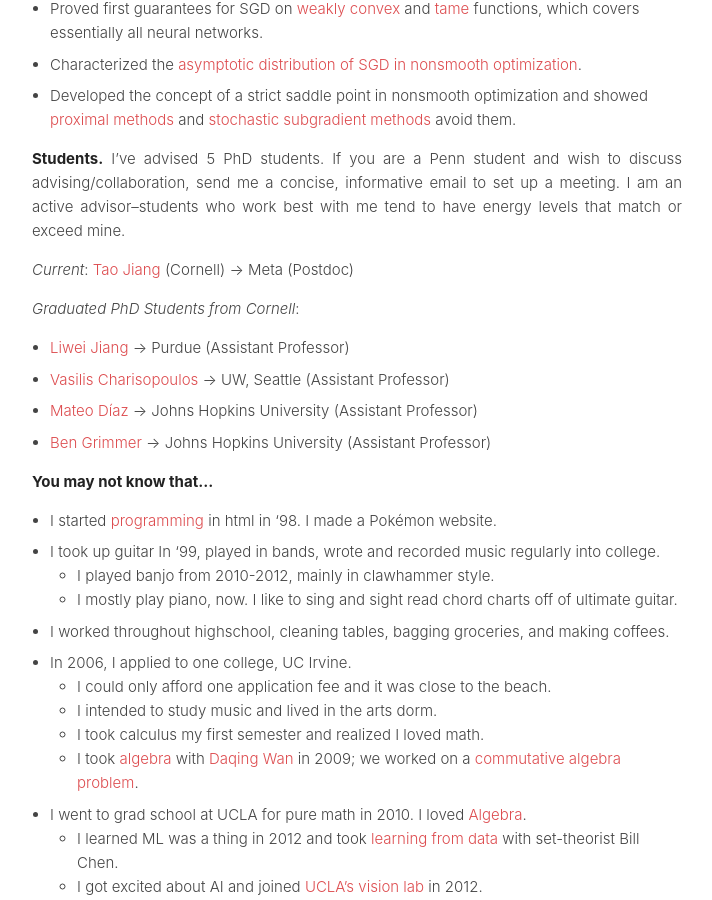
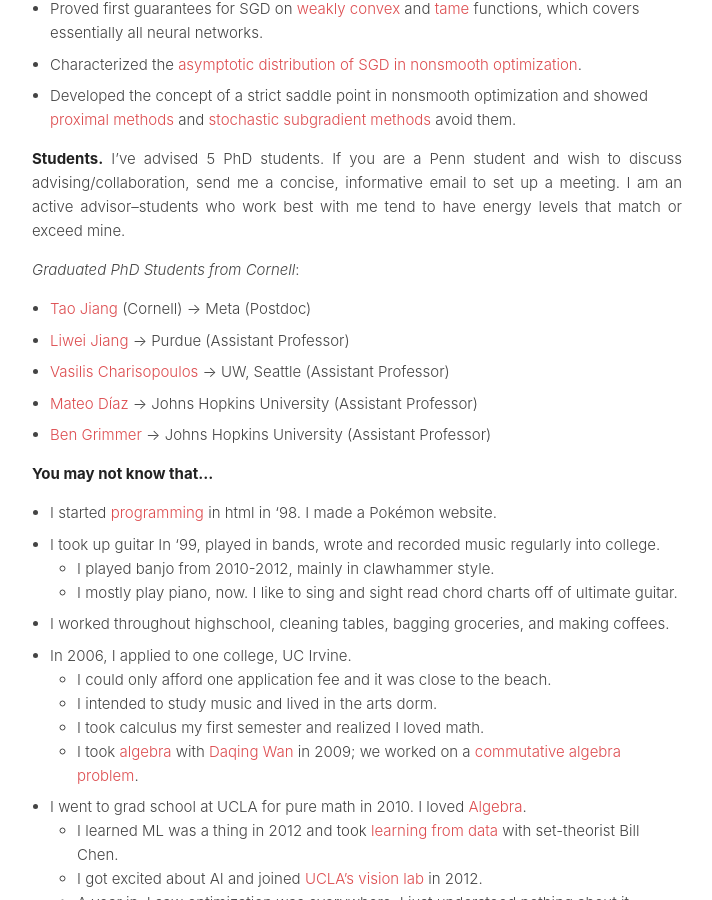
Before and after one commit to damek/damek.github.io, a Jekyll site: the page built from index.md, in a window 1280 px wide and 900 px high, scrolled down 583 px. Shown: the whole window, without its empty margins (283-995 px from the left). Built offline with Jekyll 4.4.1, drawn with Linux system fonts in a browser that asks for light colours.

Commit message:
Update index.md to adjust formatting for current and graduated PhD students

```diff
--- a/index.md
+++ b/index.md
@@ -27,9 +27,8 @@ I'm an Associate Professor in Wharton's Department of Statistics and Data Scienc
 **Students.** I've advised 5 PhD students. If you are a Penn student and wish to discuss advising/collaboration, send me a concise, informative email to set up a meeting. I am an active advisor--students who work best with me tend to have energy levels that match or exceed mine.
 
 
-*Current*: [Tao Jiang](https://taotolojiang.github.io/) (Cornell) → Meta (Postdoc)
-
 *Graduated PhD Students from Cornell*:
+- [Tao Jiang](https://taotolojiang.github.io/) (Cornell) → Meta (Postdoc)
 - [Liwei Jiang](https://liwei-jiang97.github.io/) →  Purdue (Assistant Professor)
 - [Vasilis Charisopoulos](https://vchariso.gitlab.io/) → UW, Seattle (Assistant Professor)
 - [Mateo Díaz](https://mateodd25.github.io/) → Johns Hopkins University (Assistant Professor)
```
